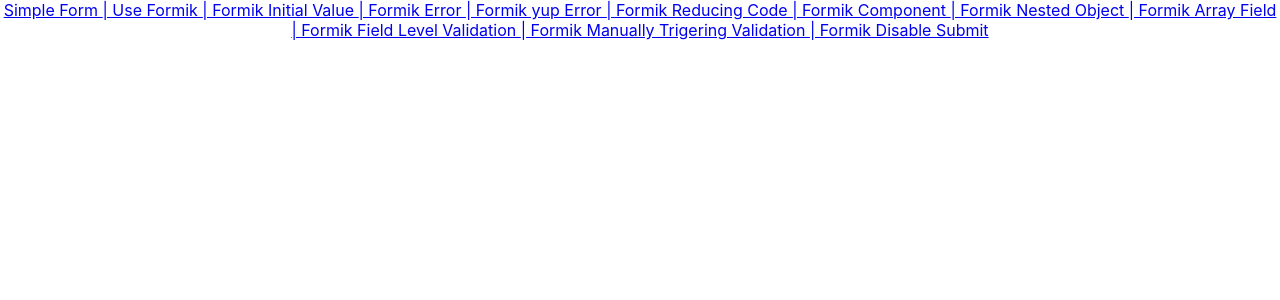
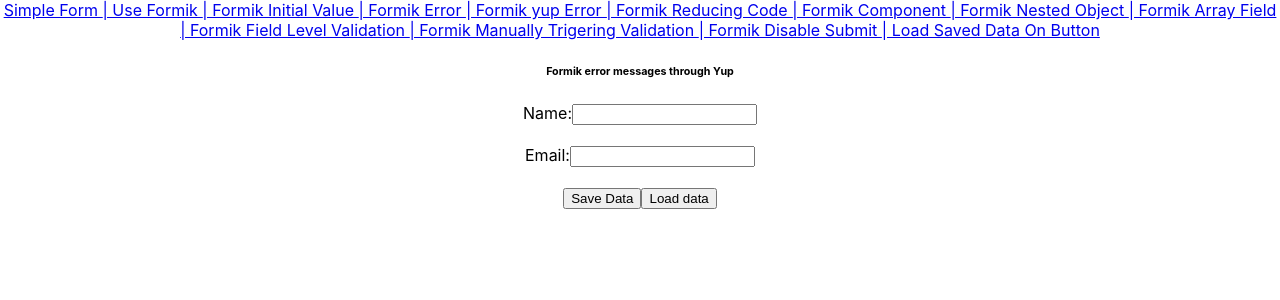
Before and after one commit to es-77/react-js-learn-app, a React (Create React App) app: page /use-formik-load-save-data-on-button in a window 1280 px wide. Shown: the top 300 px of the page. Built offline with nearby package versions, Linux system fonts and the light colour scheme.

Commit message:
load data on button click

```diff
--- a/src/App.js
+++ b/src/App.js
@@ -61,6 +61,7 @@
 import FieldLevelVaildation from './fromik_components/FieldLevelVaildation';
 import ManuallyTrigeringValidation from './fromik_components/ManuallyTrigeringValidation';
 import DisablingSubmit from './fromik_components/DisablingSubmit';
+import LoadSavedDataOnButton from './fromik_components/LoadSavedDataOnButton';
 const queryClient = new QueryClient();
 function App() {
   return (
@@ -144,6 +145,7 @@
         <Route path='/use-formik-field-level-validation' element={<FieldLevelVaildation />} />
         <Route path='/use-formik-manually-trigering-validation' element={<ManuallyTrigeringValidation />} />
         <Route path='/use-formik-disable-submit' element={<DisablingSubmit />} />
+        <Route path='/use-formik-load-save-data-on-button' element={<LoadSavedDataOnButton />} />
       </Routes>
     </div>
   );
--- /dev/null
+++ b/src/fromik_components/LoadSavedDataOnButton.js
@@ -0,0 +1,78 @@
+import { ErrorMessage, Field, Form, Formik } from 'formik';
+import React, { useState } from 'react'
+import * as Yup from 'yup'
+
+function LoadSavedDataOnButton() {
+    const ProductSchema = Yup.object({
+        email: Yup.string().email('Invalid email format').required('Email is required'),
+    });
+
+    const onSubmit = (values, onSumbiteProps) => {
+        console.log('Form values submitted:', values, onSumbiteProps);
+        onSumbiteProps.setSubmitting(false);
+    }
+
+    const initialValues = {
+        name: '',
+        email: ''
+    }
+    const savedValues = {
+        name: 'Emmanuel saleem',
+        email: 'EmmanuelSaleem@my.com'
+    }
+    const vaiidateName = values => {
+        let error
+        if (!values) {
+            return error = "required";
+
+        }
+        return error;
+    }
+
+    const [saveFormValue, setSaveFormValue] = useState(null)
+
+    return (
+        <div>
+            <Formik
+                initialValues={saveFormValue || initialValues}
+                validationSchema={ProductSchema}
+                onSubmit={onSubmit}
+                enableReinitialize
+            >
+                {formik => (
+                    <Form>
+                        <h6>
+                            Formik error messages through Yup
+                        </h6>
+                        <div className="form-control">
+                            <label htmlFor="name">Name:</label>
+                            <Field
+                                type="text"
+                                name='name'
+                                id="name"
+                                validate={vaiidateName}
+                            />
+                            <ErrorMessage name='name' />
+                        </div>
+                        <br />
+                        <div className="form-control">
+                            <label htmlFor="email">Email:</label>
+                            <Field
+                                type="text"
+                                name="email"
+                                id="email"
+                            />
+                            <ErrorMessage name="email" />
+                        </div>
+
+                        <br />
+                        <button type="submit" disabled={!(formik.isValid) || formik.isSubmitting}>Save Data</button>
+                        <button onClick={() => setSaveFormValue(savedValues)}>Load data</button>
+                    </Form>
+                )}
+            </Formik>
+        </div>
+    );
+}
+
+export default LoadSavedDataOnButton
--- a/src/fromik_components/MainBar.js
+++ b/src/fromik_components/MainBar.js
@@ -16,6 +16,7 @@
             <Link to='/use-formik-field-level-validation'> | Formik Field Level Validation </Link>
             <Link to='/use-formik-manually-trigering-validation'> | Formik Manually Trigering Validation </Link>
             <Link to='/use-formik-disable-submit'> | Formik Disable Submit </Link>
+            <Link to='/use-formik-load-save-data-on-button'> | Load Saved Data On Button </Link>
         </div>
     )
 }
```
